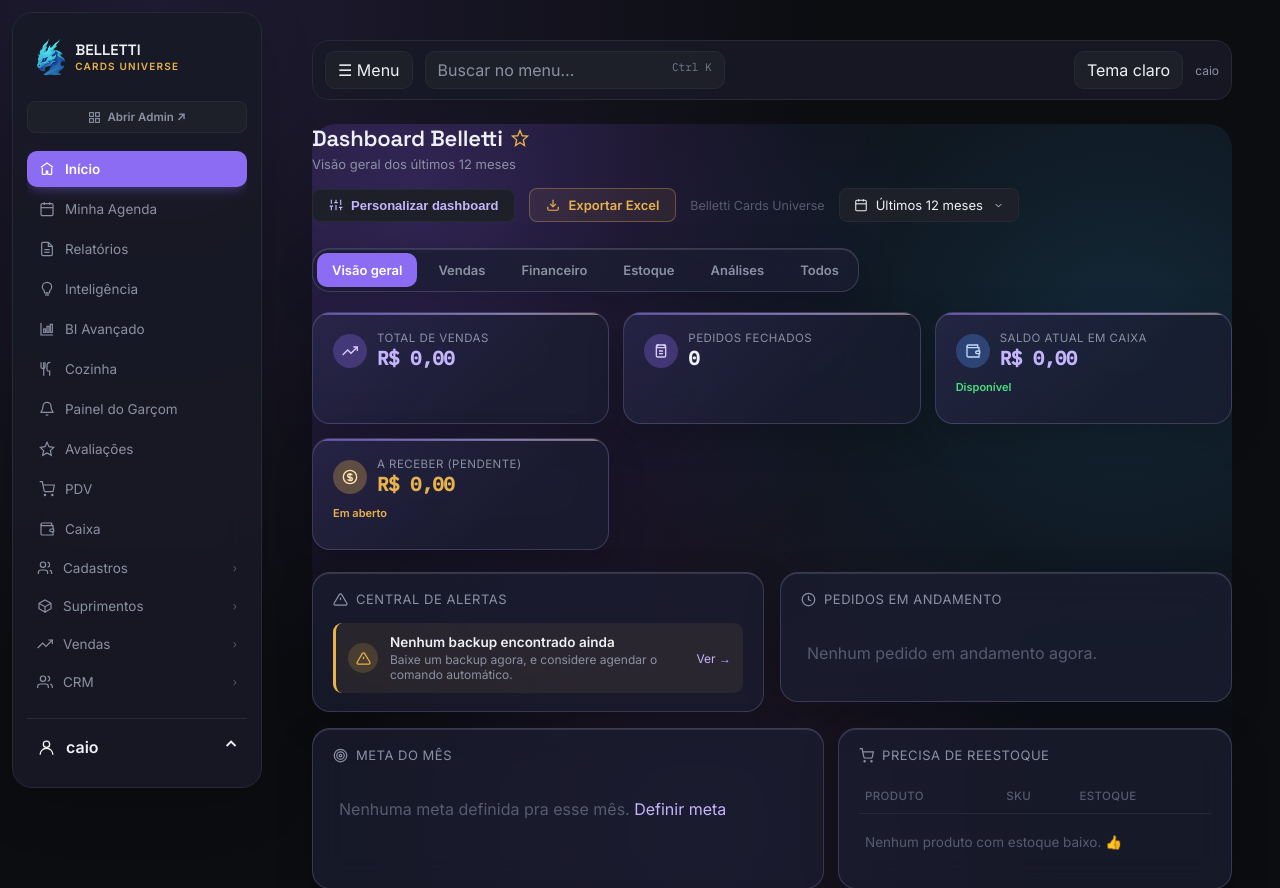
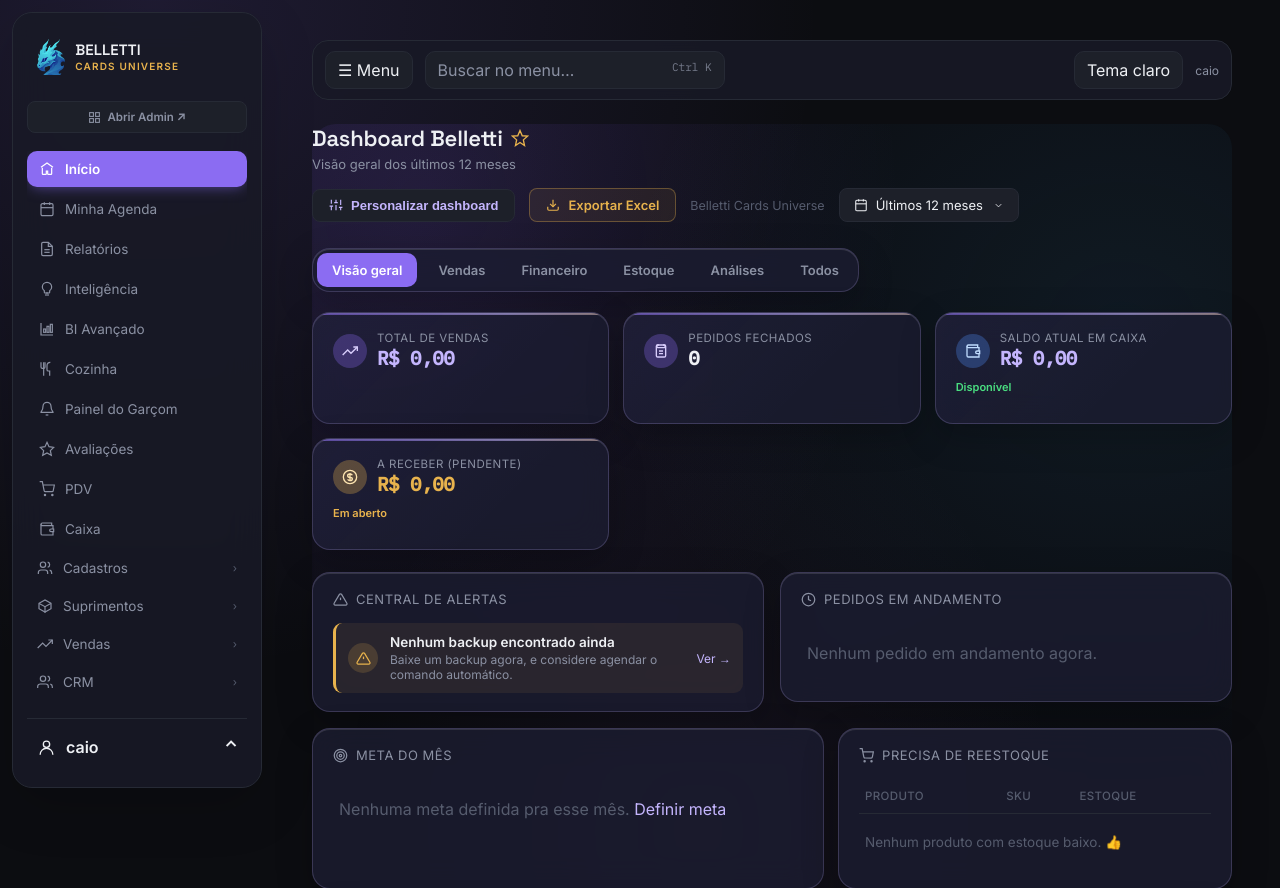
Before and after one commit to CaioBelletti/SAS-Belletti, a Django app: page /relatorios/ in a window 1280 px wide. Shown: the top 888 px of the page. Run offline with Django 5.2, Linux system fonts and the light colour scheme; a user stored in the database is signed in; data comes from the database, SQL or seed files in the repository; data that the repository does not hold is empty; parts of the project's set-up code (start-up, migrations or seed data) failed here and were passed over.

Commit message:
style: balanced Belletti dashboard glass finish

```diff
--- a/templates/relatorios/dashboard.html
+++ b/templates/relatorios/dashboard.html
@@ -143,12 +143,12 @@
 <link rel="stylesheet" href="{% static 'dashboard-v2/dashboard.css' %}">
 <script src="https://cdn.jsdelivr.net/npm/chart.js@4"></script>
 <style>
-.bcu-glass-dashboard{--glass-surface:rgba(27,29,48,.76);--glass-edge:rgba(192,180,255,.20);--glass-shadow:0 12px 36px rgba(0,0,0,.22);position:relative;isolation:isolate}
-html[data-workspace-theme=light] .bcu-glass-dashboard{--glass-surface:rgba(255,255,255,.72);--glass-edge:rgba(255,255,255,.94);--glass-shadow:0 10px 32px rgba(65,49,120,.10)}
-.bcu-glass-dashboard::before{content:"";position:absolute;z-index:-1;inset:0;pointer-events:none;background:radial-gradient(ellipse at 12% 8%,rgba(137,93,246,.24),transparent 42%),radial-gradient(ellipse at 88% 22%,rgba(55,162,230,.18),transparent 44%),radial-gradient(ellipse at 42% 75%,rgba(174,107,236,.12),transparent 48%);border-radius:24px}
+.bcu-glass-dashboard{--glass-surface:rgba(27,29,48,.82);--glass-edge:rgba(192,180,255,.20);--glass-shadow:0 12px 36px rgba(0,0,0,.22);position:relative;isolation:isolate}
+html[data-workspace-theme=light] .bcu-glass-dashboard{--glass-surface:rgba(255,255,255,.76);--glass-edge:rgba(255,255,255,.82);--glass-shadow:0 10px 32px rgba(65,49,120,.10)}
+.bcu-glass-dashboard::before{content:"";position:absolute;z-index:-1;inset:0;pointer-events:none;background:radial-gradient(ellipse at 12% 8%,rgba(137,93,246,.12),transparent 42%),radial-gradient(ellipse at 88% 22%,rgba(55,162,230,.09),transparent 44%),radial-gradient(ellipse at 42% 75%,rgba(174,107,236,.06),transparent 48%);border-radius:24px}
 .bcu-glass-dashboard .card,.bcu-glass-dashboard .bcu-motion-nav,.bcu-glass-dashboard .dashboard-sections{background:var(--glass-surface);border:1px solid var(--glass-edge);box-shadow:var(--glass-shadow),inset 0 1px 0 rgba(255,255,255,.12);border-radius:18px;backdrop-filter:blur(16px) saturate(135%);-webkit-backdrop-filter:blur(16px) saturate(135%)}
 .bcu-glass-dashboard .card{transition:box-shadow .25s ease,border-color .25s ease}
-.bcu-glass-dashboard .metric{background:linear-gradient(135deg,rgba(139,108,242,.10),transparent 65%),var(--glass-surface)}
+.bcu-glass-dashboard .metric{background:linear-gradient(135deg,rgba(139,108,242,.045),transparent 65%),var(--glass-surface)}
 .bcu-glass-dashboard .metric .value{font-weight:650;letter-spacing:-.025em}
 @media(hover:hover){.bcu-glass-dashboard .card:hover{border-color:rgba(139,108,242,.46);box-shadow:var(--glass-shadow),0 0 0 1px rgba(139,108,242,.10)}}
 @media(prefers-reduced-motion:reduce){.bcu-glass-dashboard .card{transition:none}}
```
